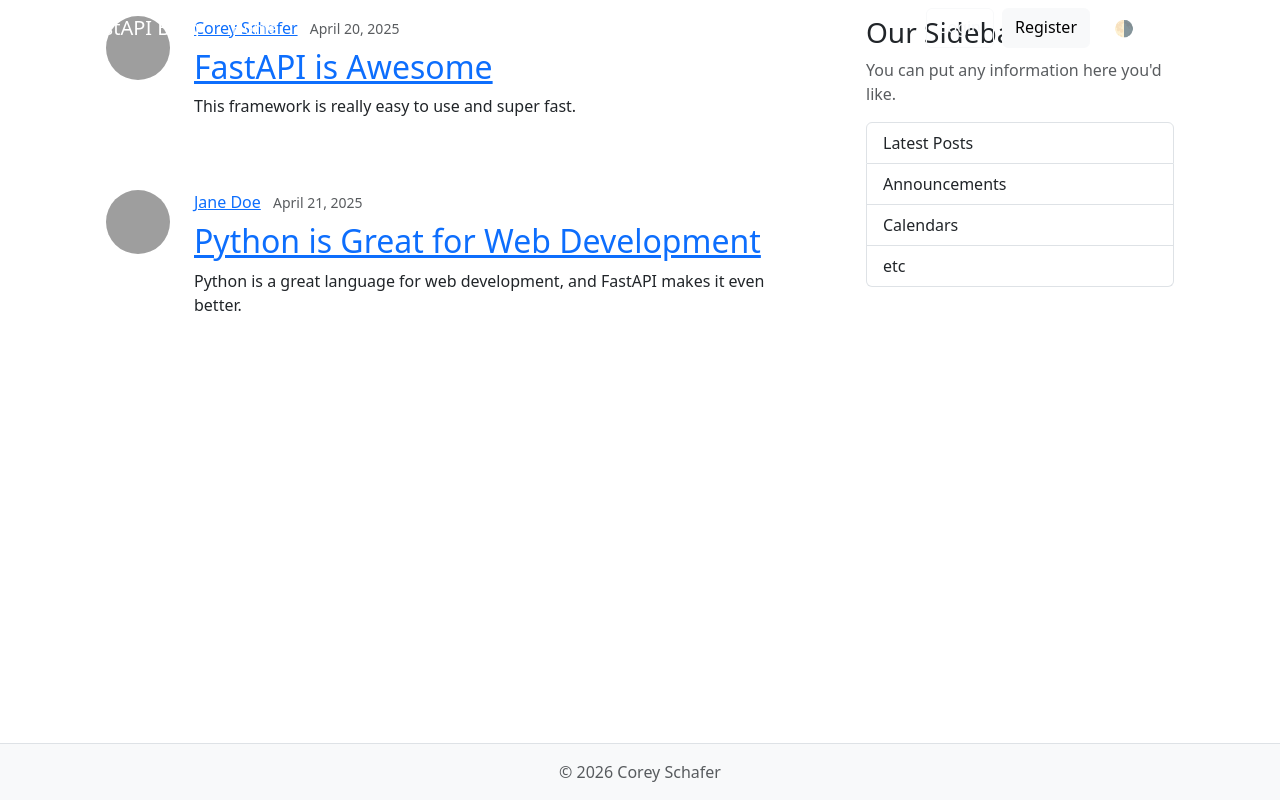
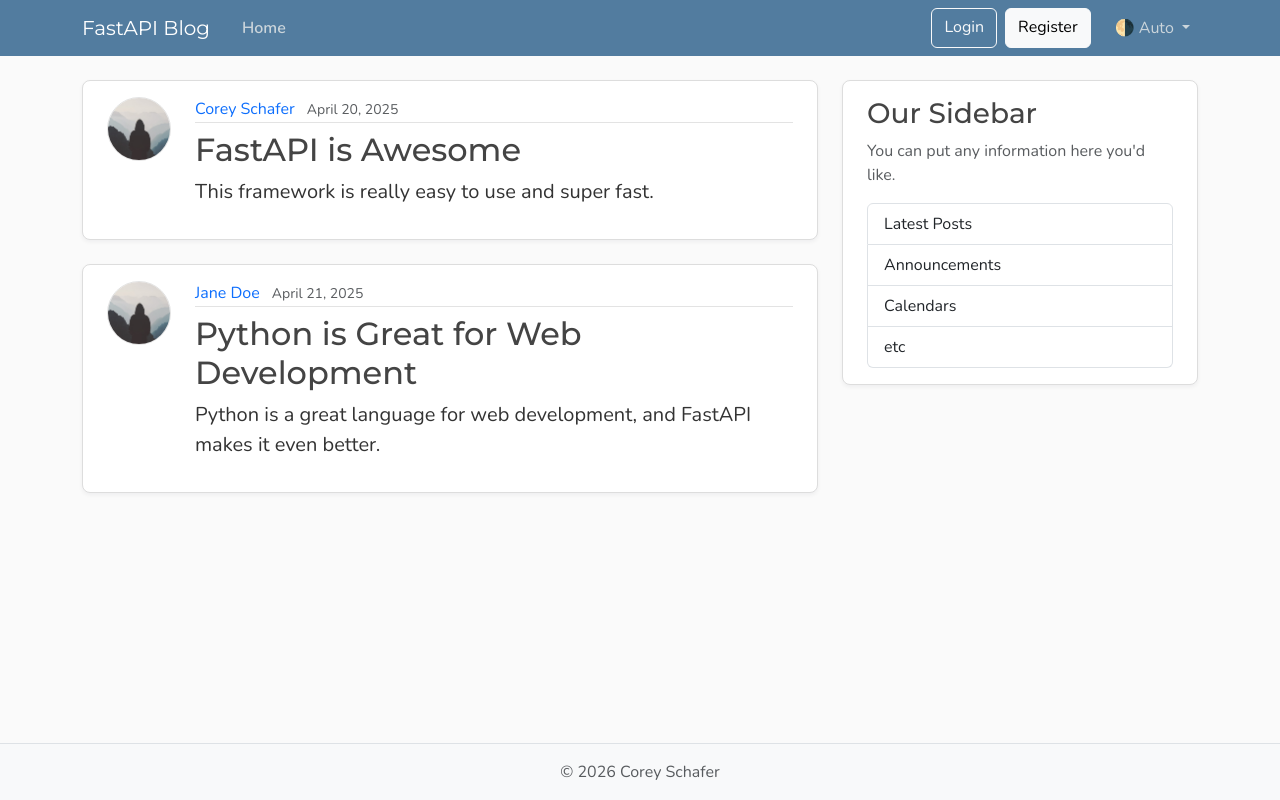
Before and after one commit to manoj-pun/fastapi, a FastAPI app: page / in a window 1280 px wide. Run offline with FastAPI, Linux system fonts and the light colour scheme; grey boxes are pictures that could not be loaded.

Commit message:
jinja2 templates

```diff
--- a/main.py
+++ b/main.py
@@ -1,7 +1,10 @@
 from fastapi import FastAPI, Request
+from fastapi.staticfiles import StaticFiles
 from fastapi.templating import Jinja2Templates
 
 app = FastAPI()
+
+app.mount("/static", StaticFiles(directory="static"), name="static")
 
 templates = Jinja2Templates(directory="templates")
 
@@ -22,8 +25,8 @@
     },
 ]
 
-@app.get("/", include_in_schema=False)
-@app.get("/posts", include_in_schema=False)
+@app.get("/", include_in_schema=False, name="home")
+@app.get("/posts", include_in_schema=False, name="posts")
 def home(request: Request):
     return templates.TemplateResponse(request,"home.html", {"posts":posts, "title":"Home"})
 
--- /dev/null
+++ b/static/css/main.css
@@ -0,0 +1,295 @@
+:root {
+  /* Fonts */
+  --font-heading: "Montserrat", system-ui, -apple-system, BlinkMacSystemFont,
+    sans-serif;
+  --font-body: "Nunito", system-ui, -apple-system, BlinkMacSystemFont,
+    sans-serif;
+
+  /* Colors */
+  --color-bg-body: #fafafa;
+  --color-bg-content: #ffffff;
+  --color-text-primary: #333333;
+  --color-text-heading: #444444;
+  --color-steel: #527c9f;
+  --color-nav-link: #cbd5db;
+  --color-nav-link-hover: #ffffff;
+  --color-link-hover: #428bca;
+  --color-border: #dddddd;
+  --color-border-light: #e3e3e3;
+
+  /* Spacing */
+  --spacing-xl: 5rem;
+
+  /* Sizing */
+  --article-img-size: 4rem; /* 64px converted to rem */
+  --account-img-size: 7.813rem; /* 125px converted to rem */
+}
+
+/* Base Styles */
+body {
+  font-family: var(--font-body);
+  background: var(--color-bg-body);
+  color: var(--color-text-primary);
+}
+
+main {
+  padding-top: var(--spacing-xl);
+}
+
+h1,
+h2,
+h3,
+h4,
+h5,
+h6 {
+  font-family: var(--font-heading);
+  color: var(--color-text-heading);
+}
+
+.navbar-brand {
+  font-family: var(--font-heading);
+}
+
+a {
+  text-decoration: none;
+}
+
+a:focus-visible,
+button:focus-visible {
+  outline: 2px solid var(--color-link-hover);
+  outline-offset: 2px;
+}
+
+/* Headers and Navigation */
+.bg-steel {
+  background-color: var(--color-steel);
+}
+
+.site-header .navbar-nav .nav-link {
+  color: var(--color-nav-link);
+  transition: color 0.2s ease-in-out;
+}
+
+.site-header .navbar-nav .nav-link:hover,
+.site-header .navbar-nav .nav-link:focus {
+  color: var(--color-nav-link-hover);
+}
+
+.site-header .navbar-nav .nav-link.active {
+  font-weight: 600;
+}
+
+/* Content Sections */
+.content-section {
+  background: var(--color-bg-content);
+  border: 1px solid var(--color-border);
+  border-radius: 0.5rem;
+  box-shadow: 0 2px 4px rgba(15, 23, 42, 0.05);
+  transition: box-shadow 0.15s ease, transform 0.15s ease,
+    border-color 0.15s ease;
+}
+
+.content-section:hover {
+  box-shadow: 0 4px 10px rgba(15, 23, 42, 0.1);
+  border-color: var(--color-border-light);
+}
+
+/* Articles */
+.article-title {
+  color: var(--color-text-heading);
+  transition: color 0.2s ease-in-out;
+}
+
+a.article-title:hover,
+a.article-title:focus {
+  color: var(--color-link-hover);
+  text-decoration: none;
+}
+
+.article-content {
+  white-space: pre-line;
+  font-size: 1.25rem;
+}
+
+.article-img {
+  height: var(--article-img-size);
+  width: var(--article-img-size);
+  flex-shrink: 0;
+  object-fit: cover;
+  border: 1px solid var(--color-border-light);
+  box-shadow: 0 0 0 2px var(--color-bg-content);
+}
+
+.article-metadata {
+  padding-bottom: 0.063rem; /* 1px converted to rem */
+  border-bottom: 1px solid var(--color-border-light);
+}
+
+.article-metadata a {
+  transition: color 0.2s ease-in-out;
+}
+
+.article-metadata a:hover,
+.article-metadata a:focus {
+  color: var(--color-text-primary);
+  text-decoration: none;
+}
+
+.article-svg {
+  width: 1.563rem; /* 25px converted to rem */
+  height: 1.563rem;
+  vertical-align: middle;
+}
+
+/* Account/Profile */
+.account-img {
+  height: var(--account-img-size);
+  width: var(--account-img-size);
+  object-fit: cover;
+}
+
+.account-heading {
+  font-size: 2.5rem;
+}
+
+.file-input-sm {
+  max-width: 300px;
+}
+
+/* Custom Button Colors - Light Mode */
+.btn-outline-primary {
+  --bs-btn-color: #527c9f;
+  --bs-btn-border-color: #527c9f;
+  --bs-btn-hover-color: #fff;
+  --bs-btn-hover-bg: #466a87;
+  --bs-btn-hover-border-color: #3f6179;
+  --bs-btn-active-color: #fff;
+  --bs-btn-active-bg: #3f6179;
+  --bs-btn-active-border-color: #3a5b72;
+}
+
+.btn-outline-secondary {
+  --bs-btn-color: #495057;
+  --bs-btn-border-color: #6c757d;
+  --bs-btn-hover-color: #fff;
+  --bs-btn-hover-bg: #5a6268;
+  --bs-btn-hover-border-color: #545b62;
+  --bs-btn-active-color: #fff;
+  --bs-btn-active-bg: #545b62;
+  --bs-btn-active-border-color: #4e555b;
+}
+
+.btn-outline-danger {
+  --bs-btn-color: #a85b5b;
+  --bs-btn-border-color: #a85b5b;
+  --bs-btn-hover-color: #fff;
+  --bs-btn-hover-bg: #924e4e;
+  --bs-btn-hover-border-color: #874848;
+  --bs-btn-active-color: #fff;
+  --bs-btn-active-bg: #874848;
+  --bs-btn-active-border-color: #7c4242;
+}
+
+.btn-primary {
+  --bs-btn-color: #fff;
+  --bs-btn-bg: #527c9f;
+  --bs-btn-border-color: #527c9f;
+  --bs-btn-hover-color: #fff;
+  --bs-btn-hover-bg: #466a87;
+  --bs-btn-hover-border-color: #3f6179;
+  --bs-btn-active-color: #fff;
+  --bs-btn-active-bg: #3f6179;
+  --bs-btn-active-border-color: #3a5b72;
+}
+
+.btn-danger {
+  --bs-btn-color: #fff;
+  --bs-btn-bg: #a85b5b;
+  --bs-btn-border-color: #a85b5b;
+  --bs-btn-hover-color: #fff;
+  --bs-btn-hover-bg: #924e4e;
+  --bs-btn-hover-border-color: #874848;
+  --bs-btn-active-color: #fff;
+  --bs-btn-active-bg: #874848;
+  --bs-btn-active-border-color: #7c4242;
+}
+
+/* Custom Button Colors - Dark Mode */
+[data-bs-theme="dark"] .btn-outline-primary {
+  --bs-btn-color: #8aadc8;
+  --bs-btn-border-color: #8aadc8;
+  --bs-btn-hover-color: #000;
+  --bs-btn-hover-bg: #8aadc8;
+  --bs-btn-hover-border-color: #9fbdd4;
+  --bs-btn-active-color: #000;
+  --bs-btn-active-bg: #9fbdd4;
+  --bs-btn-active-border-color: #b4cde0;
+}
+
+[data-bs-theme="dark"] .btn-outline-secondary {
+  --bs-btn-color: #b8bfc6;
+  --bs-btn-border-color: #8a939b;
+  --bs-btn-hover-color: #000;
+  --bs-btn-hover-bg: #b8bfc6;
+  --bs-btn-hover-border-color: #adb5bd;
+  --bs-btn-active-color: #000;
+  --bs-btn-active-bg: #adb5bd;
+  --bs-btn-active-border-color: #a2aab2;
+}
+
+[data-bs-theme="dark"] .btn-outline-danger {
+  --bs-btn-color: #d89090;
+  --bs-btn-border-color: #d89090;
+  --bs-btn-hover-color: #000;
+  --bs-btn-hover-bg: #d89090;
+  --bs-btn-hover-border-color: #e0a8a8;
+  --bs-btn-active-color: #000;
+  --bs-btn-active-bg: #e0a8a8;
+  --bs-btn-active-border-color: #e8bcbc;
+}
+
+/* Responsive Adjustments */
+@media (max-width: 768px) {
+  .account-heading {
+    font-size: 2rem;
+  }
+
+  .article-img {
+    height: 3rem;
+    width: 3rem;
+  }
+}
+
+/* Dark Mode Features */
+
+[data-bs-theme="dark"] {
+  --color-bg-body: #1a1a1a;
+  --color-bg-content: #2d2d2d;
+  --color-text-primary: #e0e0e0;
+  --color-text-heading: #f0f0f0;
+  --color-border: #404040;
+  --color-border-light: #4a4a4a;
+}
+
+[data-bs-theme="dark"] .content-section {
+  box-shadow: 0 1px 3px rgba(0, 0, 0, 0.3);
+}
+
+[data-bs-theme="dark"] article.content-section:hover {
+  box-shadow: 0 2px 8px rgba(0, 0, 0, 0.5);
+}
+
+/* Custom Modal Colors */
+.modal-header.bg-success {
+  background-color: #4a7c5d !important;
+}
+
+.modal-header.bg-danger {
+  background-color: #a85b5b !important;
+}
+
+/* Ensure modal header text stays white in both themes */
+.modal-header.bg-success .modal-title,
+.modal-header.bg-danger .modal-title {
+  color: #ffffff !important;
+}
--- a/templates/home.html
+++ b/templates/home.html
@@ -4,7 +4,7 @@
     <article class="content-section py-3 px-4 mb-4">
       <div class="d-flex align-items-start gap-4">
         <img class="rounded-circle article-img flex-shrink-0"
-             src="/static/profile_pics/default.jpg"
+             src="{{ url_for('static', path='profile_pics/default.jpg') }}"
              alt="{{ post.author }}'s profile picture"
              width="64"
              height="64"
--- a/templates/layout.html
+++ b/templates/layout.html
@@ -43,19 +43,28 @@
           crossorigin="anonymous">
 
     <!-- Stylesheet -->
-    <link rel="stylesheet" type="text/css" href="/static/css/main.css">
+    <link rel="stylesheet"
+          type="text/css"
+          href="{{ url_for('static', path='css/main.css') }}">
 
     <!-- Set a theme color that matches your website's primary color -->
     <meta name="theme-color" content="#527c9f">
 
     <!-- Favicon for all browsers -->
-    <link rel="icon" href="/static/icons/favicon.ico" sizes="any">
-    <link rel="icon" href="/static/icons/icon.svg" type="image/svg+xml">
+    <link rel="icon"
+          href="{{ url_for('static', path='icons/favicon.ico') }}"
+          sizes="any">
+    <link rel="icon"
+          href="{{ url_for('static', path='icons/icon.svg') }}"
+          type="image/svg+xml">
 
     <!-- Apple touch icon for iOS devices -->
-    <link rel="apple-touch-icon" sizes="180x180" href="/static/icons/icon.png">
+    <link rel="apple-touch-icon"
+          sizes="180x180"
+          href="{{ url_for('static', path='icons/icon.png') }}">
     <!-- Web app manifest for Progressive Web Apps -->
-    <link rel="manifest" href="/static/site.webmanifest">
+    <link rel="manifest"
+          href="{{ url_for('static', path='site.webmanifest') }}">
 
     <!-- Content Security Policy: Uncomment to enhance security by restricting where content can be loaded from (useful for preventing certain attacks like XSS). Update if adding external sources (e.g., Google Fonts, Bootstrap CDN, analytics, etc). -->
     <!-- <meta http-equiv="Content-Security-Policy" content=" default-src 'self'; script-src 'self' code.jquery.com; style-src 'self' fonts.googleapis.com; font-src fonts.gstatic.com; img-src 'self' images.examplecdn.com; "> -->
@@ -65,7 +74,7 @@
       <nav class="navbar navbar-expand-md bg-steel fixed-top"
            data-bs-theme="dark">
         <div class="container">
-          <a class="navbar-brand me-4" href="#">FastAPI Blog</a>
+          <a class="navbar-brand me-4" href="{{ url_for("home") }}">FastAPI Blog</a>
           <button class="navbar-toggler"
                   type="button"
                   data-bs-toggle="collapse"
@@ -77,7 +86,9 @@
           </button>
           <div class="collapse navbar-collapse" id="navbarToggle">
             <div class="navbar-nav me-auto">
-              <a class="nav-link active" aria-current="page" href="#">Home</a>
+              <a class="nav-link active"
+                 aria-current="page"
+                 href="{{ url_for("home") }}">Home</a>
             </div>
             <!-- Navbar Right Side -->
             <div class="navbar-nav">
```
Also changed, not shown: static/icons/favicon.ico (added), static/icons/icon-192.png (added), static/icons/icon-512.png (added), static/icons/icon.png (added), static/icons/icon.svg (added), static/icons/original.png (added), static/js/utils.js (added), static/profile_pics/default.jpg (added), static/site.webmanifest (added).
